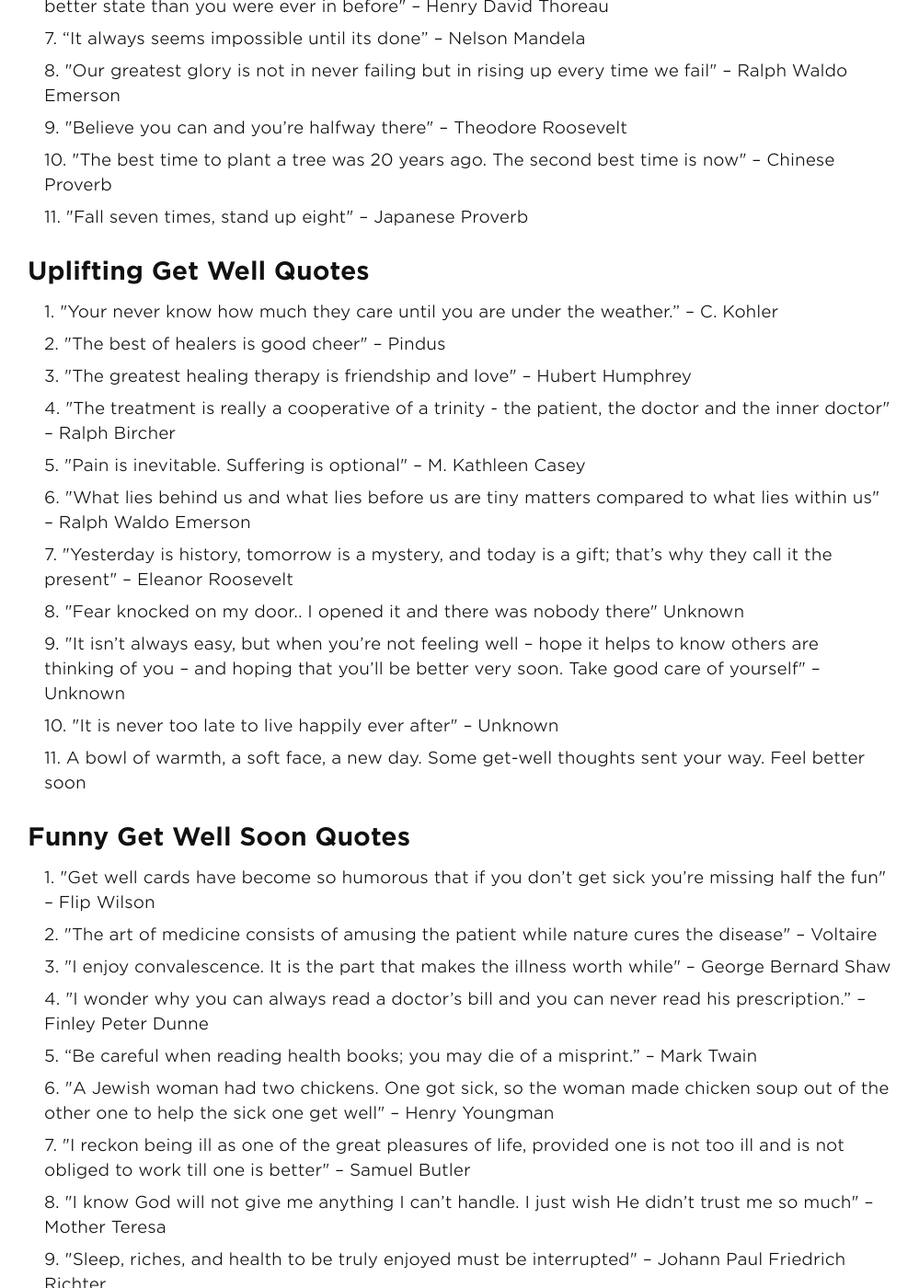
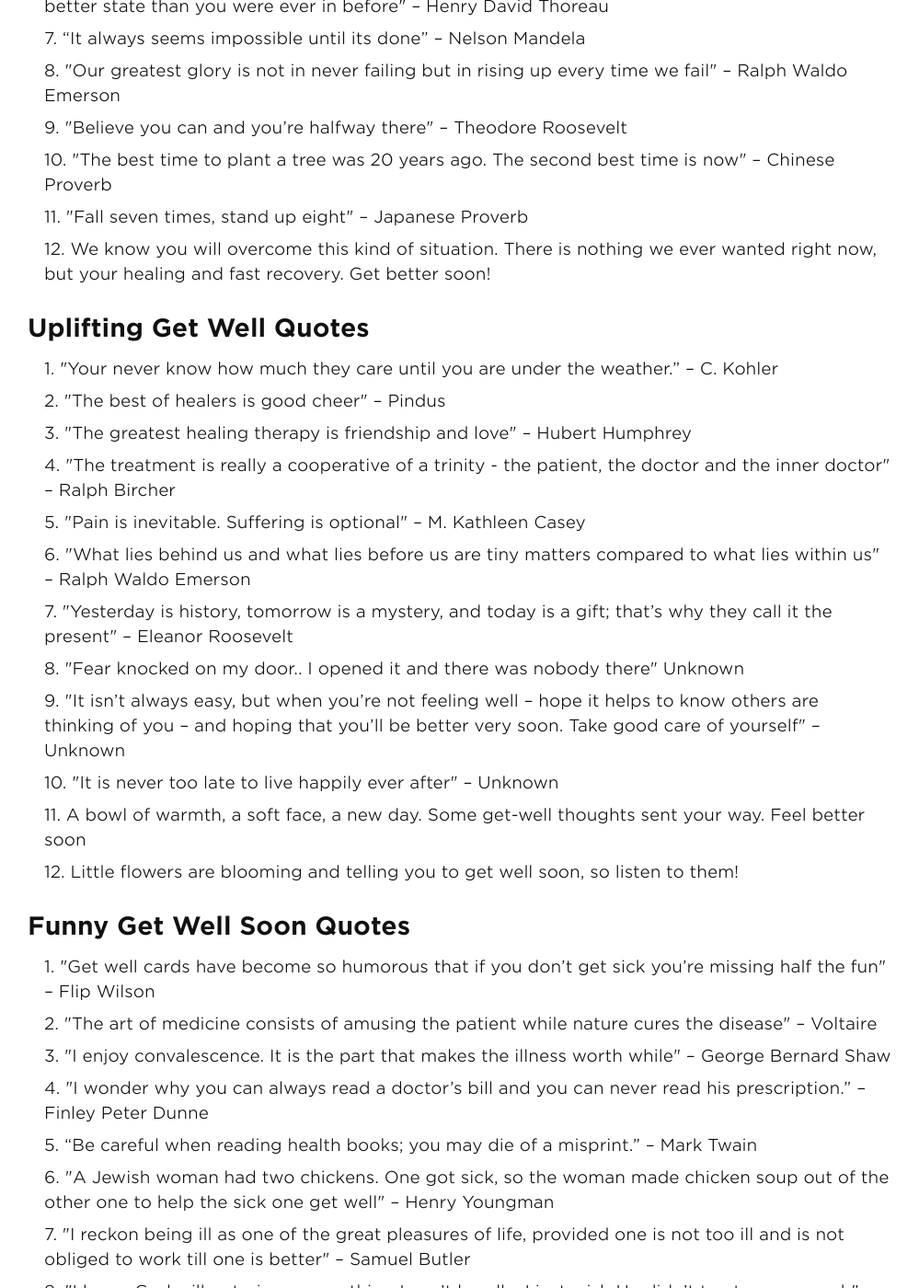
Before and after one commit to andyml123/andyml123.github.io, a Jekyll site: the page built from get-well-soon-quotes.md, in a window 1280 px wide and 1400 px high, scrolled down 603 px. Shown: the whole window at 92% size, without its empty margins (140-1139 px from the left). Built offline with Jekyll 4.4.1, drawn with Linux system fonts in a browser that asks for light colours.

Commit message:
Update get-well-soon-quotes.md

```diff
--- a/get-well-soon-quotes.md
+++ b/get-well-soon-quotes.md
@@ -30,9 +30,8 @@ category: messages
 <li>"Believe you can and you’re halfway there" – Theodore Roosevelt</li>
 <li>"The best time to plant a tree was 20 years ago. The second best time is now" – Chinese Proverb</li>
 <li>"Fall seven times, stand up eight" – Japanese Proverb</li>
+<li>We know you will overcome this kind of situation. There is nothing we ever wanted right now, but your healing and fast recovery. Get better soon!</li>
 </ol>
-
-
 
 <h2>Uplifting Get Well Quotes</h2>
 
@@ -48,6 +47,7 @@ category: messages
 <li>"It isn’t always easy, but when you’re not feeling well – hope it helps to know others are thinking of you – and hoping that you’ll be better very soon. Take good care of yourself" –Unknown</li>
 <li>"It is never too late to live happily ever after" – Unknown</li>
 <li>A bowl of warmth, a soft face, a new day. Some get-well thoughts sent your way. Feel better soon</li>
+<li>Little flowers are blooming and telling you to get well soon, so listen to them!</li>
 </ol>
 
 <h2>Funny Get Well Soon Quotes</h2>
```
